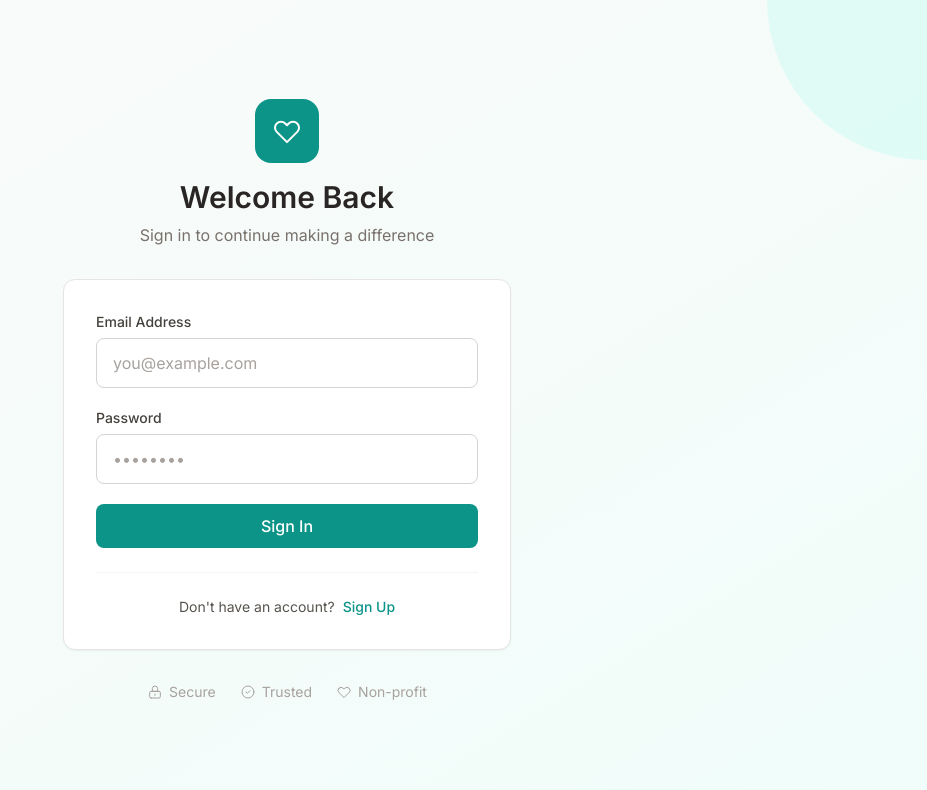
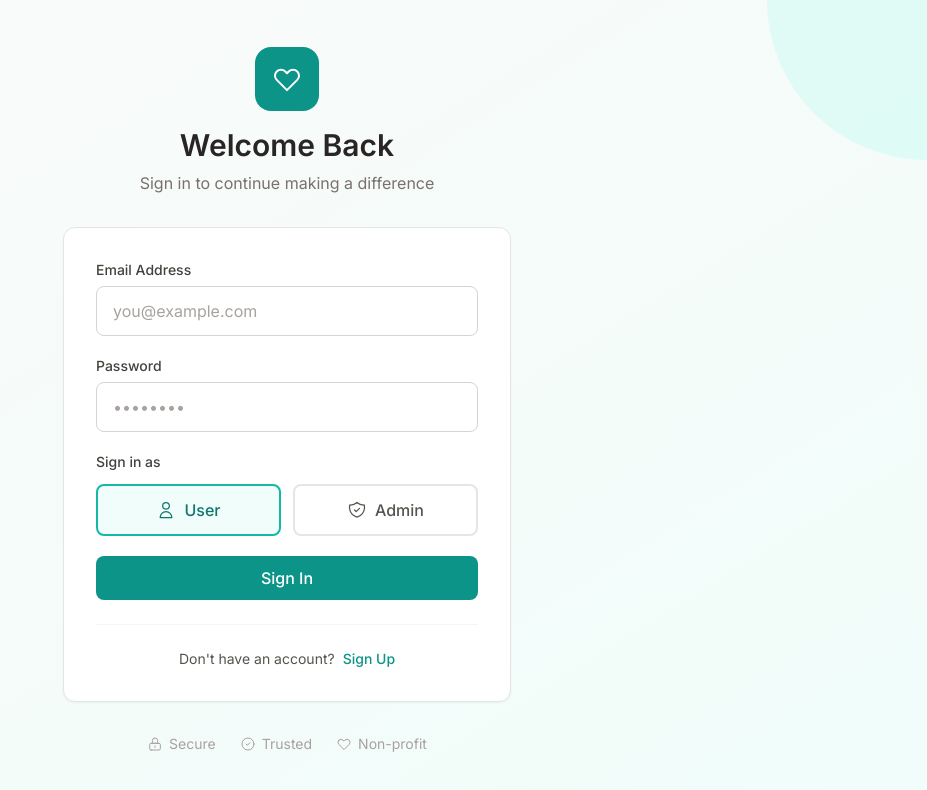
Before and after one commit to shubham9401/NSS-PROJECT-, a React (Vite) app in the folder Frontend/: page /login in a window 1280 px wide. Shown: the top 790 px of the page, without its empty margins (353-1280 px from the left). Built offline with nearby package versions, Linux system fonts and the light colour scheme; no server answers.

Commit message:
Added distintcion between Admin and User for Authentication

```diff
--- a/Frontend/src/context/AuthContext.jsx
+++ b/Frontend/src/context/AuthContext.jsx
@@ -34,10 +34,19 @@ export function AuthProvider({ children }) {
     }
   }, [])
 
-  async function login(email, password) {
+  async function login(email, password, expectedRole = null) {
     try {
       const res = await authAPI.login({ email, password })
       const { token, user: userData } = res.data
+
+      // Validate role if expectedRole is provided
+      if (expectedRole && userData.role !== expectedRole) {
+        const roleLabel = expectedRole === 'admin' ? 'Admin' : 'User'
+        const actualRoleLabel = userData.role === 'admin' ? 'an Admin' : 'a User'
+        const message = `Access denied. You selected ${roleLabel} but this account is ${actualRoleLabel}.`
+        toast.error(message)
+        return { success: false, message, roleError: true }
+      }
 
       localStorage.setItem('token', token)
       localStorage.setItem('user', JSON.stringify(userData))
--- a/Frontend/src/pages/LoginRegister.jsx
+++ b/Frontend/src/pages/LoginRegister.jsx
@@ -5,6 +5,8 @@ export default function LoginRegister() {
   const { login, register } = useAuth()
   const [isLogin, setIsLogin] = useState(true)
   const [loading, setLoading] = useState(false)
+  const [selectedRole, setSelectedRole] = useState('user') // 'user' or 'admin'
+  const [error, setError] = useState('')
   const [form, setForm] = useState({
     email: '',
     password: '',
@@ -15,16 +17,21 @@ export default function LoginRegister() {
 
   function handleChange(e) {
     setForm(prev => ({ ...prev, [e.target.name]: e.target.value }))
+    setError('') // Clear error when user types
   }
 
   async function handleSubmit(e) {
     e.preventDefault()
     setLoading(true)
+    setError('')
 
     if (isLogin) {
-      await login(form.email, form.password)
+      const result = await login(form.email, form.password, selectedRole)
+      if (!result.success && result.roleError) {
+        setError(result.message)
+      }
     } else {
-      await register(form)
+      await register({ ...form, role: selectedRole })
     }
 
     setLoading(false)
@@ -124,6 +131,51 @@ export default function LoginRegister() {
               />
             </div>
 
+            {/* Role Selector */}
+            <div>
+              <label className="block text-sm font-medium text-stone-700 mb-3">Sign in as</label>
+              <div className="grid grid-cols-2 gap-3">
+                <button
+                  type="button"
+                  onClick={() => { setSelectedRole('user'); setError(''); }}
+                  className={`flex items-center justify-center gap-2 p-3 rounded-lg border-2 font-medium transition-all ${
+                    selectedRole === 'user'
+                      ? 'border-teal-500 bg-teal-50 text-teal-700'
+                      : 'border-stone-200 text-stone-600 hover:border-stone-300 hover:bg-stone-50'
+                  }`}
+                >
+                  <svg className="w-5 h-5" fill="none" stroke="currentColor" viewBox="0 0 24 24">
+                    <path strokeLinecap="round" strokeLinejoin="round" strokeWidth={1.5} d="M16 7a4 4 0 11-8 0 4 4 0 018 0zM12 14a7 7 0 00-7 7h14a7 7 0 00-7-7z" />
+                  </svg>
+                  User
+                </button>
+                <button
+                  type="button"
+                  onClick={() => { setSelectedRole('admin'); setError(''); }}
+                  className={`flex items-center justify-center gap-2 p-3 rounded-lg border-2 font-medium transition-all ${
+                    selectedRole === 'admin'
+                      ? 'border-teal-500 bg-teal-50 text-teal-700'
+                      : 'border-stone-200 text-stone-600 hover:border-stone-300 hover:bg-stone-50'
+                  }`}
+                >
+                  <svg className="w-5 h-5" fill="none" stroke="currentColor" viewBox="0 0 24 24">
+                    <path strokeLinecap="round" strokeLinejoin="round" strokeWidth={1.5} d="M9 12l2 2 4-4m5.618-4.016A11.955 11.955 0 0112 2.944a11.955 11.955 0 01-8.618 3.04A12.02 12.02 0 003 9c0 5.591 3.824 10.29 9 11.622 5.176-1.332 9-6.03 9-11.622 0-1.042-.133-2.052-.382-3.016z" />
+                  </svg>
+                  Admin
+                </button>
+              </div>
+            </div>
+
+            {/* Error Message */}
+            {error && (
+              <div className="p-3 bg-red-50 border border-red-200 rounded-lg text-red-700 text-sm flex items-center gap-2">
+                <svg className="w-5 h-5 flex-shrink-0" fill="none" stroke="currentColor" viewBox="0 0 24 24">
+                  <path strokeLinecap="round" strokeLinejoin="round" strokeWidth={2} d="M12 8v4m0 4h.01M21 12a9 9 0 11-18 0 9 9 0 0118 0z" />
+                </svg>
+                {error}
+              </div>
+            )}
+
             <button
               type="submit"
               disabled={loading}
```
Also changed, not shown: 1 other file (tests, documents, lock files or other folders).
